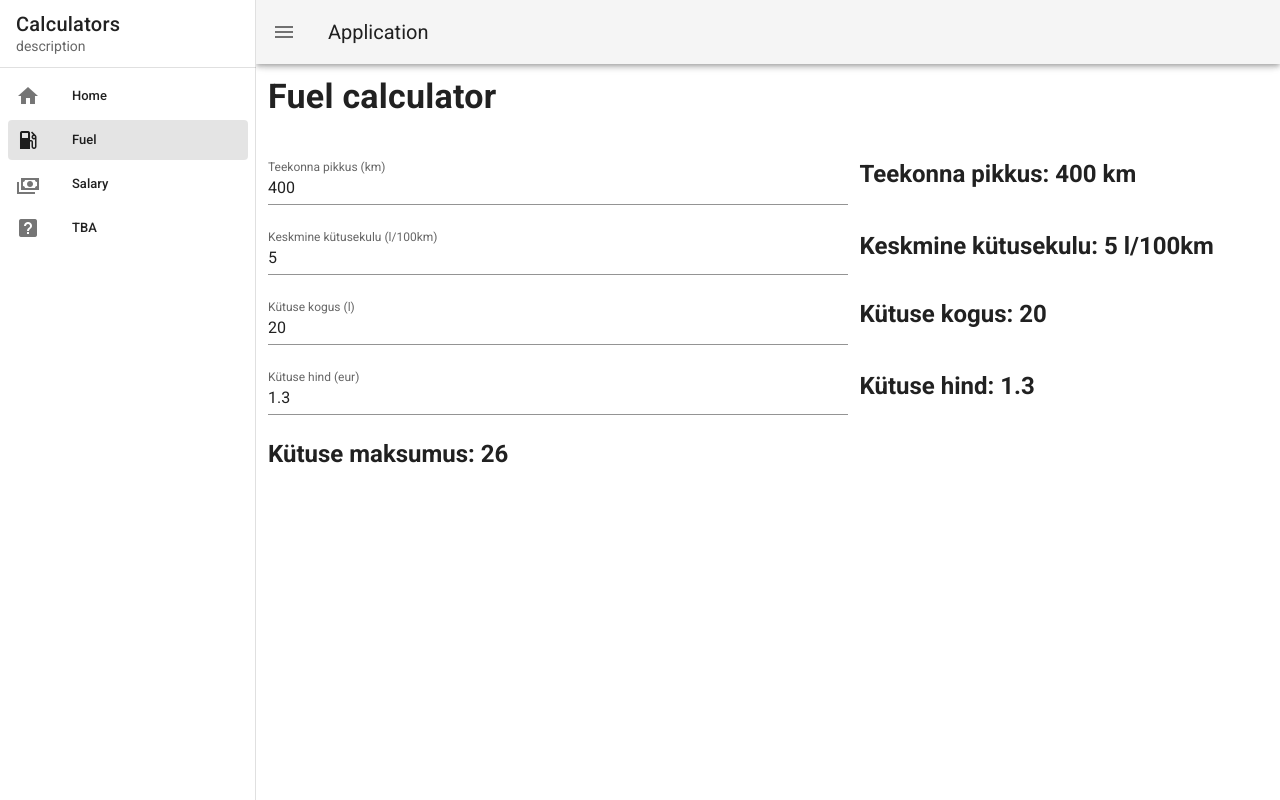
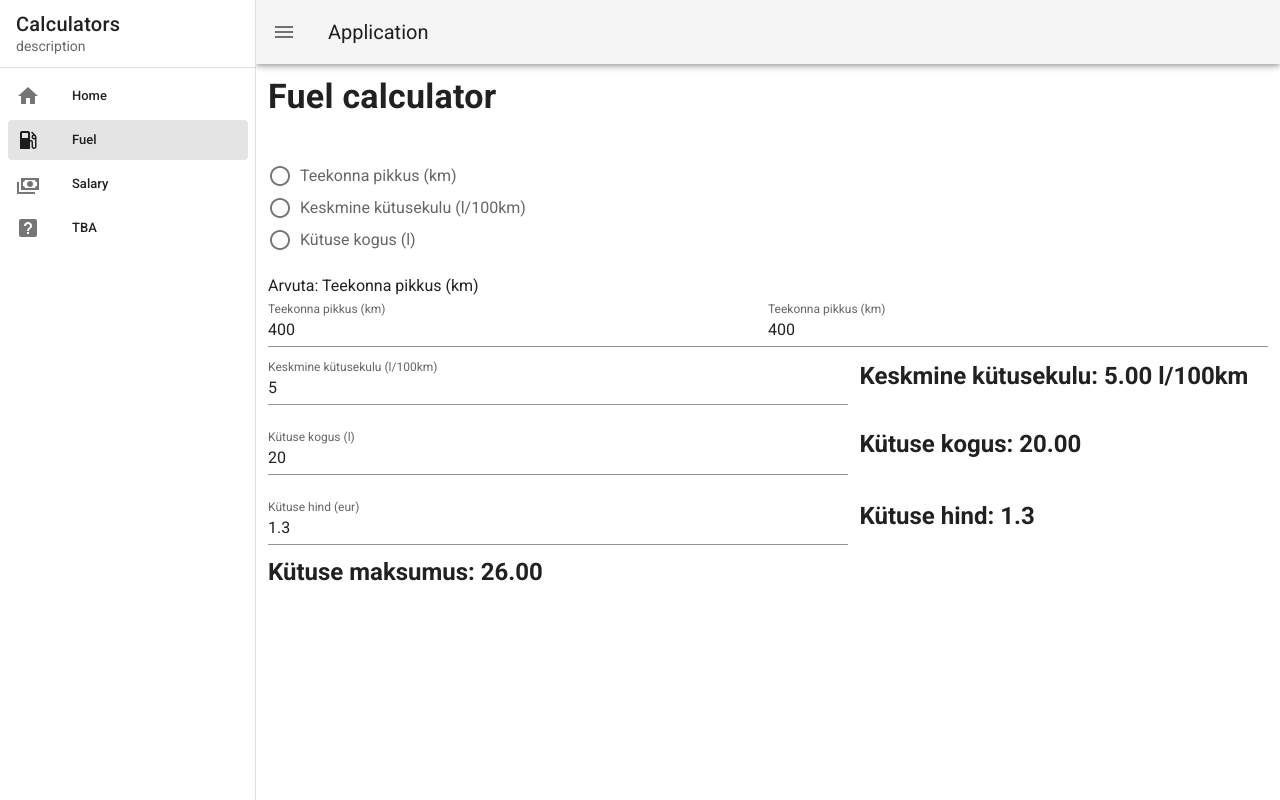
Before and after one commit to IngridJufkin/Calculators, a Vue app: page /fuelcalculator in a window 1280 px wide. Built offline with nearby package versions, Linux system fonts and the light colour scheme.

Commit message:
added disabled and radio buttons

```diff
--- a/src/components/FuelCalculator.vue
+++ b/src/components/FuelCalculator.vue
@@ -8,29 +8,66 @@
         </h1>
       </v-col>
     </v-row>
+
+    <v-radio-group v-model="picked" defrow>
+      <v-radio
+        id="btn1"
+        name="Choice"
+        label="Teekonna pikkus (km)"
+        value="1"
+      ></v-radio>
+      <v-radio
+        id="btn2"
+        name="Choice"
+        label="Keskmine kütusekulu (l/100km)"
+        value="2"
+      ></v-radio>
+      <v-radio
+        id="btn3"
+        name="Choice"
+        label="Kütuse kogus (l)"
+        value="3"
+      ></v-radio>
+    </v-radio-group>
+
+    <span>Arvuta: {{ picked }}</span>
+
     <!-- Distance covered-->
-    <v-col class="mb-3">
+    <v-col class="mb-24">
       <v-row align="center">
         <v-text-field
           v-model.number="variablea"
+          :disabled="picked == 1"
           label="Teekonna pikkus (km)"
           hide-details="auto"
           type="number"
           min="0"
+          step=".1"
           oninput="validity.valid||(value='');"
         ></v-text-field>
-        <v-col class="mb-3" align="left">
-          <h2>Teekonna pikkus: {{ distanceResult }} km</h2>
-        </v-col>
+
+        <v-text-field
+          v-model.number="distanceResult"
+          :disabled="picked == 1"
+          label="Teekonna pikkus (km)"
+          hide-details="auto"
+          type="number"
+          min="0"
+          step=".1"
+          oninput="validity.valid||(value='');"
+        ></v-text-field>
       </v-row>
+
       <!-- Average fuel consumption l/100km -->
       <v-row align="center">
         <v-text-field
-          v-model.number="averageConsumptionResult"
+          v-model.number="variableb"
+          :disabled="picked == 2"
           label="Keskmine kütusekulu (l/100km)"
           hide-details="auto"
           type="number"
           min="0"
+          step=".1"
           oninput="validity.valid||(value='');"
         ></v-text-field>
 
@@ -42,11 +79,13 @@
       <!-- Fuel required-->
       <v-row align="center">
         <v-text-field
-          v-model.number="fuelAmountResult"
+          v-model.number="variablec"
+          :disabled="picked == 3"
           label="Kütuse kogus (l)"
           hide-details="auto"
           type="number"
           min="0"
+          step=".1"
           oninput="validity.valid||(value='');"
         ></v-text-field>
 
@@ -63,6 +102,7 @@
           hide-details="auto"
           type="number"
           min="0"
+          step=".01"
           oninput="validity.valid||(value='');"
         ></v-text-field>
 
@@ -72,14 +112,6 @@
       </v-row>
     </v-col>
     <v-row class="mb-3">
-      <!--       <v-col>
-        <v-btn
-          @click="calculateNumbers(variablea, variableb, variablec, variabled)"
-          elevation="2"
-          >Arvuta summa</v-btn
-        >
-      </v-col>
- -->
       <v-col class="mb-9">
         <!-- kasutame vastuse real resulti kui muutujat -->
         <h2>Kütuse maksumus: {{ result }}</h2>
@@ -92,7 +124,7 @@
 export default {
   name: "FuelCalculator",
   props: {
-    msg: String //anname väärtuse parent comonetist sisse, parent on app.vuee
+    msg: String, //anname väärtuse parent comonetist sisse, parent on app.vuee
   },
   data() {
     return {
@@ -100,10 +132,8 @@ export default {
       variableb: 5,
       variablec: 20,
       variabled: 1.3,
-      averageFuelConsumption: 0,
-      distance: 0,
-      fuelAmount: 0
-      //result: 0, -->watcheri jaoks
+
+      picked: "Teekonna pikkus (km)",
     };
   },
   computed: {
@@ -129,7 +159,8 @@ export default {
         this.variabled,
         this.averageFuelConsumption,
         this.distance,
-        this.fuelAmount
+        this.fuelAmount,
+        this.picked
       );
     },
     distanceResult() {
@@ -141,7 +172,8 @@ export default {
         this.variabled,
         this.averageFuelConsumption,
         this.distance,
-        this.fuelAmount
+        this.fuelAmount,
+        this.picked
       );
     },
     fuelAmountResult() {
@@ -155,35 +187,41 @@ export default {
         this.distance,
         this.fuelAmount
       );
-    }
+    },
   },
-  /*watch: {
-    //Watcherid - saame muutumist jälgida
-    variablea(val) {
-      console.log(val);
-      this.calculateNumbers(val, this.variableb)
-    },
-    variableb(val) {
-      console.log(val);
-      this.calculateNumbers(this.variablea, val) //
-    }
-  }, */
+
   methods: {
     calculateNumbers(variablea, variableb, variablec, variabled) {
       let fuelPrice = +variablec * +variabled;
       let averageFuelConsumption = (+variablec / +variablea) * 100;
       let distance = (variablec / variableb) * 100;
       let fuelAmount = (variablea / 100) * variableb;
-
       if (
         Number.isFinite(fuelPrice, averageFuelConsumption, distance, fuelAmount)
       ) {
-        return +fuelAmount * +variabled;
+        return (+fuelAmount * +variabled).toFixed(2);
         //this.result = +variablea + +variableb; --> kasutaksime watcheriga
       } else {
         console.error("Method CalculateNumbers takes only numbers");
         //this.result = 0;  --> kasutaksime watcheriga
         return 0;
+      }
+    },
+
+    calculateDistance(variablea, variableb, variablec) {
+      let averageFuelConsumption = (+variablec / +variablea) * 100;
+      let distance = (variablec / variableb) * 100;
+      let fuelAmount = (variablea / 100) * variableb;
+      if (isNaN(distance)) {
+        return 0;
+      } else {
+        if (Number.isFinite(averageFuelConsumption, distance, fuelAmount)) {
+          return distance;
+          //return ((+variablec / averageFuelConsumption) * 100).toFixed(2);
+        } else {
+          console.error("Method calculateDistance takes only numbers");
+          return 0;
+        }
       }
     },
 
@@ -195,29 +233,9 @@ export default {
         return variableb;
       } else {
         if (Number.isFinite(averageFuelConsumption, distance, fuelAmount)) {
-          return (+variablec / +variablea) * 100;
+          return ((+variablec / +variablea) * 100).toFixed(2);
         } else {
-          if (averageFuelConsumption == false) {
-            return 0;
-          } else {
-            console.error("Method CalculateAVG takes only numbers");
-            return 0;
-          }
-        }
-      }
-    },
-
-    calculateDistance(variablea, variableb, variablec) {
-      let averageFuelConsumption = (+variablec / +variablea) * 100;
-      let distance = (variablec / variableb) * 100;
-      let fuelAmount = (variablea / 100) * variableb;
-      if (isNaN(distance)) {
-        return 0;
-      } else {
-        if (Number.isFinite(averageFuelConsumption, distance, fuelAmount)) {
-          return (+variablec / averageFuelConsumption) * 100;
-        } else {
-          console.error("Method calculateDistance takes only numbers");
+          console.error("Method CalculateAVG takes only numbers");
           return 0;
         }
       }
@@ -231,7 +249,7 @@ export default {
         return 0;
       } else {
         if (Number.isFinite(averageFuelConsumption, distance, fuelAmount)) {
-          return (variablea / 100) * variableb;
+          return ((variablea / 100) * variableb).toFixed(2);
         } else {
           console.error("Method calculateAmount takes only numbers");
           return 0;
@@ -240,13 +258,11 @@ export default {
     },
 
     setResult(value) {
-      this.result = value;
       this.calculateAVG = value;
       this.calculateDistance = value;
       this.calculateAmount = value;
-      this.averageFuelConsumption = value;
-      this.fuelAmount = value;
-    }
-  }
+
+    },
+  },
 };
 </script>
--- /dev/null
+++ b/src/components/SalaryCalculator.vue
@@ -0,0 +1,32 @@
+<template>
+  <!-- Calculator name-->
+  <v-container>
+    <v-row class="text-left">
+      <v-col class="mb-4">
+        <h1 class="display-1 font-weight-bold mb-3">
+          {{ msg }}
+        </h1>
+      </v-col>
+    </v-row>
+  </v-container>
+</template>
+
+<script>
+export default {
+  name: "Salary",
+  props: {
+    msg: String,
+  },
+  data() {
+    return {
+
+    };
+  },
+  computed: {
+
+  },
+  methods: {
+
+  },
+};
+</script>
--- a/src/router/index.js
+++ b/src/router/index.js
@@ -14,7 +14,7 @@ export const routes = [
   },
   {
     path: '/fuelcalculator',
-    name: 'Fuel Calculator',
+    name: 'FuelCalculator',
     component: FuelCalculator,
   },
   {
--- a/src/views/FuelCalculator.vue
+++ b/src/views/FuelCalculator.vue
@@ -9,7 +9,7 @@
 import FuelCalculator from "@/components/FuelCalculator.vue";
 
 export default {
-  name: "Fuel Calculator",
+  name: "Fuel",
   components: {
     FuelCalculator,
   },
--- a/src/views/SalaryCalculator.vue
+++ b/src/views/SalaryCalculator.vue
@@ -1,5 +1,18 @@
 <template>
   <div class="salary text-center">
-    <h1>Salary calculator comes here</h1>
+    <SalaryCalculator msg="Salary calculator" />
   </div>
 </template>
+
+<script>
+// @ is an alias to /src
+
+import SalaryCalculator from "@/components/SalaryCalculator.vue";
+
+export default {
+  name: "Salary",
+  components: {
+    SalaryCalculator,
+  },
+};
+</script>
```
